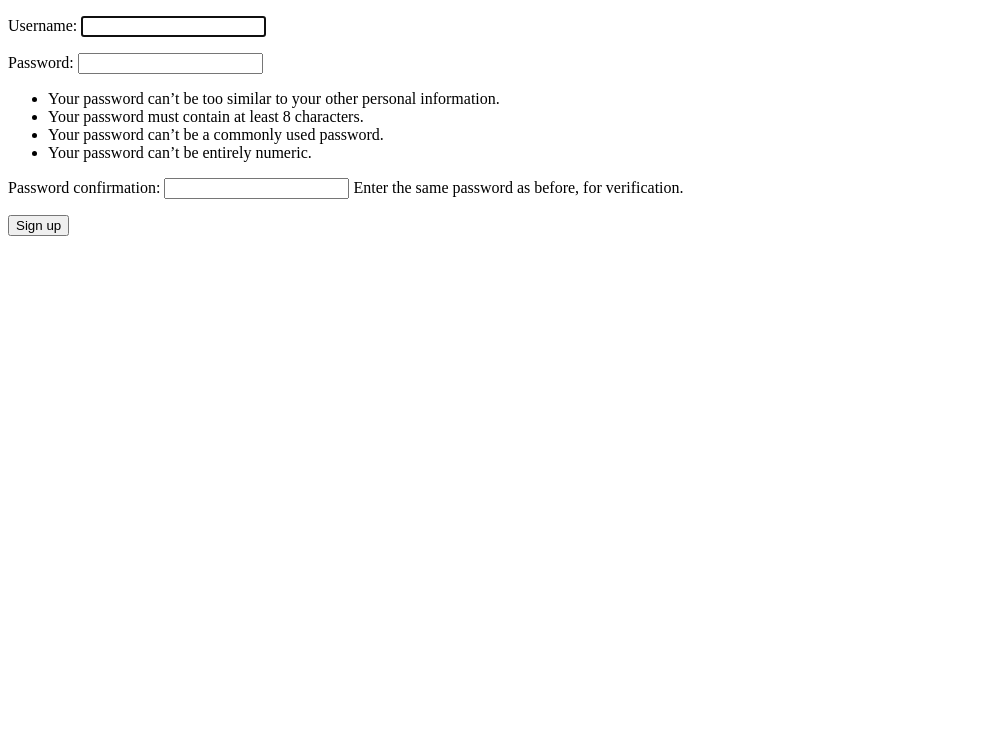
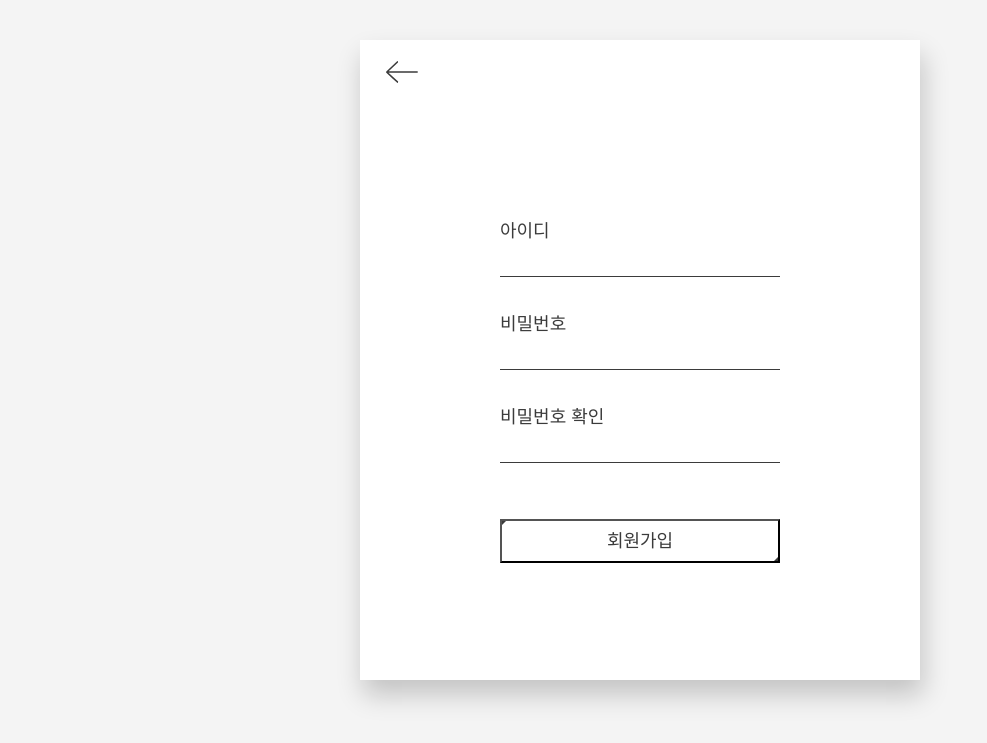
Before and after one commit to clomia/Aribi, a Django app: page /users/signup in a window 1280 px wide. Shown: the top 743 px of the page, without its empty margins (0-987 px from the left). Run offline with Django 3.2, Linux system fonts and the light colour scheme.

Commit message:
로그인 버튼, 로그인 패이지, 회원가입 패이지 모두 너무나도 아름답게 구현 완료

```diff
--- a/config/settings.py
+++ b/config/settings.py
@@ -115,7 +115,7 @@ AUTH_PASSWORD_VALIDATORS = [
 # Internationalization
 # https://docs.djangoproject.com/en/3.2/topics/i18n/
 
-LANGUAGE_CODE = "en-us"
+LANGUAGE_CODE = "ko"
 
 TIME_ZONE = "Asia/Seoul"
 
--- /dev/null
+++ b/static/css/login-page.css
@@ -0,0 +1,2 @@
+@import "base.css";
+@import "page/login/core.css"
--- /dev/null
+++ b/static/css/page/login/core.css
@@ -0,0 +1,126 @@
+@import "social-btn.css";
+
+body{
+    display: flex;
+    justify-content: center;
+    background-color: #f4f4f4;
+}
+
+.box{
+    width: 70vmin;
+    height: 80vmin;
+    margin-top: 40px;
+    display: flex;
+    flex-direction: column;
+    align-items: center;
+    /* border-radius: 20vmin; */
+    padding: 10vmin;
+    box-shadow: inset 3px -15px 25px rgba(255, 255, 255, 0.8), 3px 15px 25px rgba(0, 0, 0, 0.2);
+    color: #3b3b3b;
+    background-color: white;
+    position: relative;
+}
+
+.box__social{
+    display: flex;
+    width: 100%;
+    justify-content: space-around;
+}
+
+.box__social__svg{
+    display: flex;
+    justify-content: center;
+    align-items: center;
+    padding: 5px;
+}
+
+.box__social__svg svg{
+    width: 20vmin;
+    height: 5vmin;
+    fill: #3b3b3b;
+}
+
+.box__go-to-back{
+    position: absolute;
+    left: 10px;
+    top: 20px;
+}
+
+.box__go-to-back a svg {
+    width: 8vmin;
+    height: 3vmin;
+}
+
+.box__form{
+    margin-top: 10vmin;
+}
+
+.box__form form{
+    width: 35vmin;
+    display: flex;
+    flex-direction: column;
+}
+
+.box__form form label{
+    margin-right: 30px;
+    font-size: 18px;
+}
+
+.box__form form input{
+    outline: none;
+    border: none;
+    /* reset */
+    width: 35vmin;
+    margin-top: 10px;
+    border-bottom: 1px solid #3b3b3b;
+    font-size: 18px;
+}
+
+.box__form form input:focus{
+    outline: none;
+    /* reset */
+}
+
+.box__form form button {
+    width: 100%;
+    font-size: 18px;
+}
+
+
+.box__form form ul {
+    list-style:none;
+    padding-left:0px;
+}
+
+.box__social__svg svg{
+    opacity: 0.87;
+}
+
+/* signup */
+
+.box__signup a button{
+    width: 35vmin;
+    margin-top: 20px;
+    font-size: 18px;
+}
+
+.sign-up{
+    margin-top: 40px;
+}
+
+@media all and (hover: none) and (pointer: coarse) {
+    /* 모바일용 */
+    .box{
+        height: 70vmax;
+    }
+    .signup{
+        height: 90vmax;
+    }
+    .box__signup a button,
+    .box__form form label{
+        font-size: 14px;
+    }
+    .box__social{
+        margin-top: 30px;
+    }
+}
--- /dev/null
+++ b/static/css/page/login/social-btn.css
@@ -0,0 +1,55 @@
+.sexy-btn {
+    position: relative;
+    color: #3b3b3b;
+    z-index: 2;
+    line-height: 40px;
+    padding: 0;
+    background-color: transparent;
+}
+
+@media all and (hover: none) and (pointer: coarse) {
+    /* 모바일용 */
+    .sexy-btn {
+        border: 2px solid #3b3b3b;
+    }
+}
+
+@media not all and (hover: none) and (pointer: coarse) {
+    /* PC 용 hover시 선이 교차하는 효과는 모바일에서 적용되지 않는다 */
+    .sexy-btn:hover{
+        border: none;
+        cursor: pointer;
+    }
+    .sexy-btn:before,
+    .sexy-btn:after {
+        position: absolute;
+        content: "";
+        width: 0%;
+        height: 0%;
+        border: 2px solid;
+        z-index: -1;
+        transition: all 0.3s ease;
+    }
+    .sexy-btn:before {
+        top: 0;
+        left: 0;
+        border-bottom-color: transparent;
+        border-right-color: transparent;
+        border-top-color: #3b3b3b;
+        border-left-color: #3b3b3b;
+    }
+    .sexy-btn:after{
+        bottom: 0;
+        right: 0;
+        border-top-color: transparent;
+        border-left-color: transparent;
+        border-bottom-color: #3b3b3b;
+        border-right-color: #3b3b3b;
+    }
+    .sexy-btn:hover:before,
+    .sexy-btn:hover:after {
+        border-color: #3b3b3b;
+        height: 100%;
+        width: 100%;
+    }
+}
--- a/templates/page-to-url/users/signup.html
+++ b/templates/page-to-url/users/signup.html
@@ -1,8 +1,28 @@
 {% extends 'base.html' %}
+{% load static %}
+{% load importer %}
+
+{% block head %}
+    {{ "login-page.css"|css_import }}
+{% endblock head %}
+
 {% block body %}
-<form method="POST" action="{% url 'users:signup' %}">
-    {% csrf_token %}
-    {{ form.as_p }}
-    <button>Sign up</button>
-</form>
+<div class="box signup">
+    <div class="box__go-to-back">
+        <a href="{% url 'users:login' %}">
+            {% include "svg/arrow-bar_icon.html" %}
+        </a>
+    </div>
+    <div class="box__form">
+        <form method="POST" action="{% url 'users:signup' %}">
+            {% csrf_token %}
+            {{ form.as_p }}
+            <button class="sexy-btn sign-up">회원가입</button>
+        </form>
+    </div>
+</div>
+
+
+
+
 {% endblock body %}
--- /dev/null
+++ b/templates/svg/arrow-bar_icon.html
@@ -0,0 +1,10 @@
+<svg version="1.1" id="Layer_1" xmlns="http://www.w3.org/2000/svg" xmlns:xlink="http://www.w3.org/1999/xlink" x="0px" y="0px"
+	width="300px" height="156px" viewBox="0 0 300 156" style="enable-background:new 0 0 300 156;" xml:space="preserve">
+    <path style="fill:#3B3B3B;" d="M250,73c-25,0-50.484,0-75.774,0c-36.278,0-72.556,0-108.834,0c-1.168,0-0.848,0-2.017,0
+        c18.944-17.405,36.215-33.811,55.052-51.216c0.011-0.016,0.017-0.035,0.03-0.049c1.079-1.135,2.288-2.375,3.466-3.208
+        c0.719-0.509,1.025-0.948,1.663-1.702c0.338-0.4,0.414-0.873,0.414-1.338v-2.93c0-3.805-1.997-7.211-4.049-5.317
+        c-24.173,22.313-48.02,44.626-72.193,66.939c-0.001,0.001,0.161,0.003,0.159,0.005c-2.029,1.873-1.947,6.762,0.082,8.635
+        c24.173,22.313,48.389,44.626,72.562,66.939c0.002,0.002,1.208-0.05,1.21-0.048c2.521-2.604,1.833-4.833,2.458-6.292l0.771-1.888
+        c0-0.745-0.255-1.963-1.135-2.844c-1.294-1.296-3.15-2.144-4.449-3.436C100.098,117.413,81.69,100.837,62.375,83
+        c22.544,0,43.396,0,65.941,0c36.278,0,72.555,0,108.833,0c4.316,0,8.852,0,12.852,0S254,73,250,73z"/>
+</svg>
--- a/users/forms.py
+++ b/users/forms.py
@@ -5,8 +5,8 @@ from . import models
 
 class LoginForm(forms.Form):
 
-    username = forms.CharField()
-    password = forms.CharField(widget=forms.PasswordInput)
+    username = forms.CharField(label_suffix="", label="아이디")
+    password = forms.CharField(widget=forms.PasswordInput, label_suffix="", label="비밀번호")
 
     def clean(self):
 
@@ -25,7 +25,13 @@ class LoginForm(forms.Form):
 
 class SignUpForm(UserCreationForm):
 
-    username = forms.CharField()
+    username = forms.CharField(label_suffix="", label="아이디")
+    password1 = forms.CharField(
+        widget=forms.PasswordInput,
+        label_suffix="",
+        label="비밀번호",
+    )
+    password2 = forms.CharField(widget=forms.PasswordInput, label_suffix="", label="비밀번호 확인")
 
     class Meta:
         model = models.User
```
Also changed, not shown: templates/page-to-url/users/login.html (+37 -11 lines), templates/svg/github-logo.html (added, +55 -0 lines), templates/svg/kakao-logo.html (added, +51 -0 lines).
